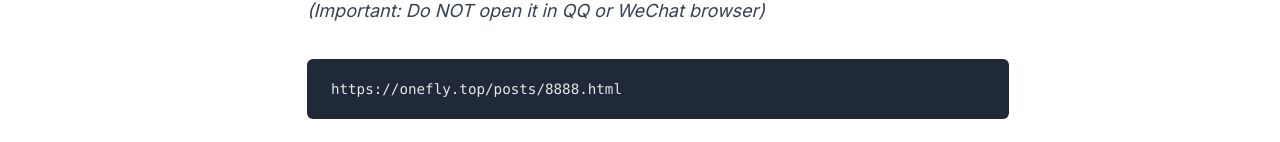
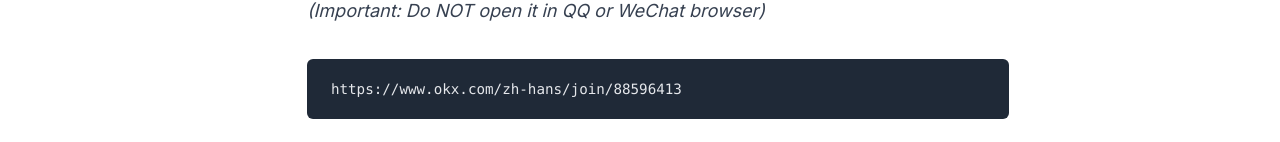
Before and after one commit to ranxi2001/tosky, a Next.js app: page /okx in a window 1280 px wide. Shown: the part 658-800 px from the top of the page. Built offline with nearby package versions, Linux system fonts and the light colour scheme; no server answers.

Commit message:
feat:英文把官网链接放最前面

```diff
--- a/src/app/okx/page.tsx
+++ b/src/app/okx/page.tsx
@@ -15,15 +15,15 @@
 1. **Copy the registration link into your browser**
    *(Important: Do NOT open it in QQ or WeChat browser)*
    \`\`\`
-   https://onefly.top/posts/8888.html
+   https://www.okx.com/zh-hans/join/88596413
    \`\`\`
    Or simply click one of these secure official links to register:
 
    > Here's the official registration link to make sure it's safe and secure.
 
+    - [https://www.okx.com/join/88596413](https://www.okx.com/join/88596413)
     - [https://onefly.top/posts/8888.html](https://onefly.top/posts/8888.html)
     - [https://www.ouyizh.net/zh-hans/join/88596413](https://www.ouyizh.net/zh-hans/join/88596413)
-    - [https://www.okx.com/join/88596413](https://www.okx.com/join/88596413)
     - [https://onefly.top/posts/24219.html](https://onefly.top/posts/24219.html)
 
 2. **Enter the invitation code**
```
